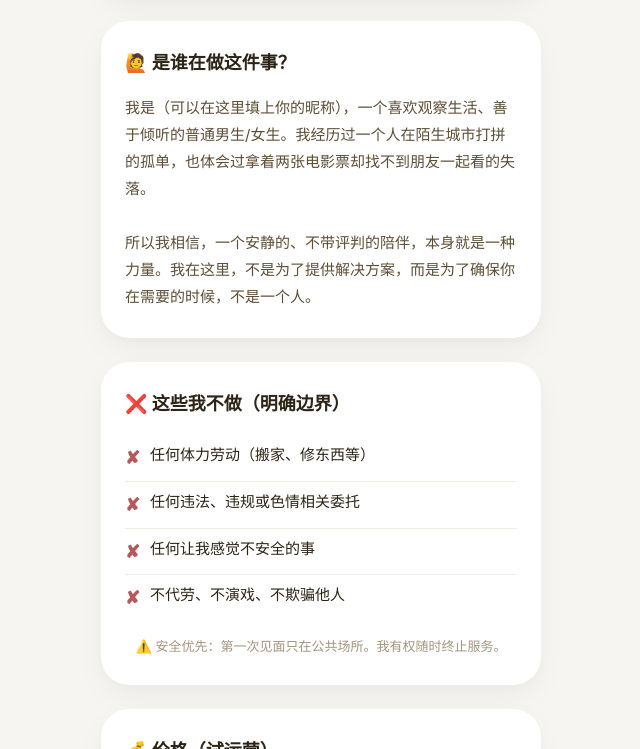
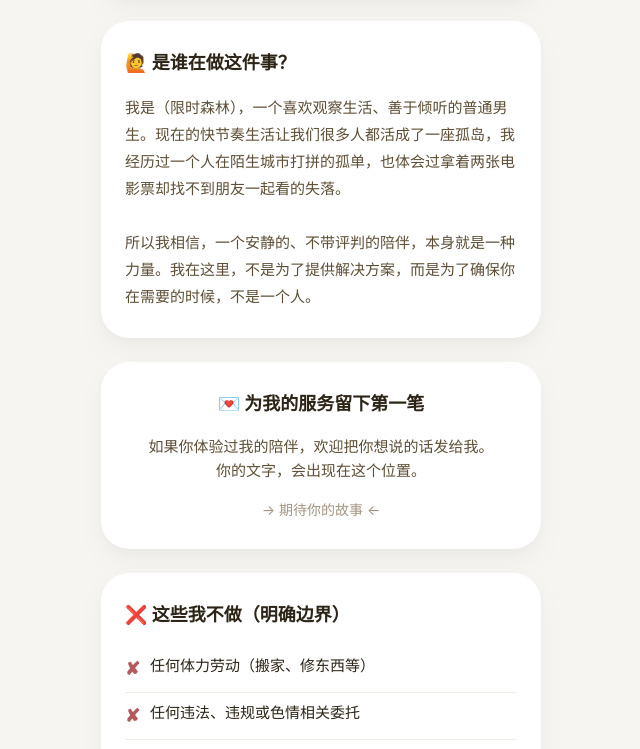
Before and after one commit to apski-eng/Apski-ENG.github.io, a plain HTML site: page index.html in a window 1280 px wide. Shown: the part 732-1481 px from the top of the page, without its empty margins (319-959 px from the left). Drawn offline with Linux system fonts and the light colour scheme.

Commit message:
Update index.html

```diff
--- a/index.html
+++ b/index.html
@@ -224,8 +224,18 @@
 <div class="card">
     <h2 class="section-title">🙋 是谁在做这件事？</h2>
     <p style="font-size: 15px; color: #5e4e36; line-height: 1.8;">
-        我是（可以在这里填上你的昵称），一个喜欢观察生活、善于倾听的普通男生/女生。我经历过一个人在陌生城市打拼的孤单，也体会过拿着两张电影票却找不到朋友一起看的失落。<br><br>
+        我是（限时森林），一个喜欢观察生活、善于倾听的普通男生。现在的快节奏生活让我们很多人都活成了一座孤岛，我经历过一个人在陌生城市打拼的孤单，也体会过拿着两张电影票却找不到朋友一起看的失落。<br><br>
         所以我相信，一个安静的、不带评判的陪伴，本身就是一种力量。我在这里，不是为了提供解决方案，而是为了确保你在需要的时候，不是一个人。
+    </p >
+</div>
+    <!-- 第一份评价，留给你 -->
+<div class="card" style="text-align: center;">
+    <h2 class="section-title" style="justify-content: center;">💌 为我的服务留下第一笔</h2>
+    <p style="font-size: 15px; color: #5e4e36; margin-bottom: 16px;">
+        如果你体验过我的陪伴，欢迎把你想说的话发给我。<br>你的文字，会出现在这个位置。
+    </p >
+    <p style="font-size: 14px; color: #a39480;">
+        → 期待你的故事 ←
     </p >
 </div>
     <!-- 我不做什么 -->
```
